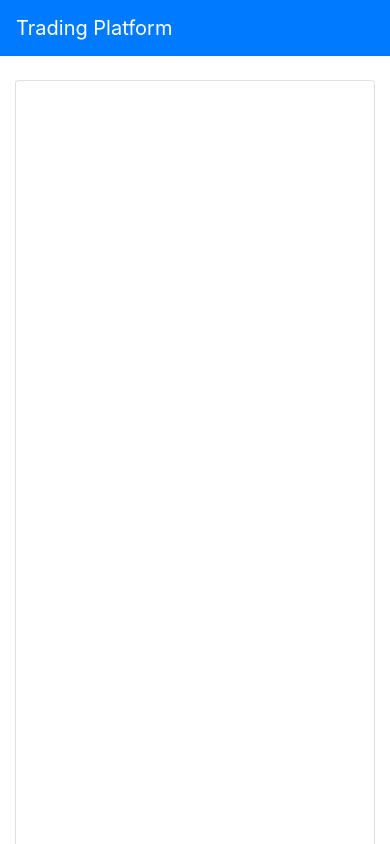
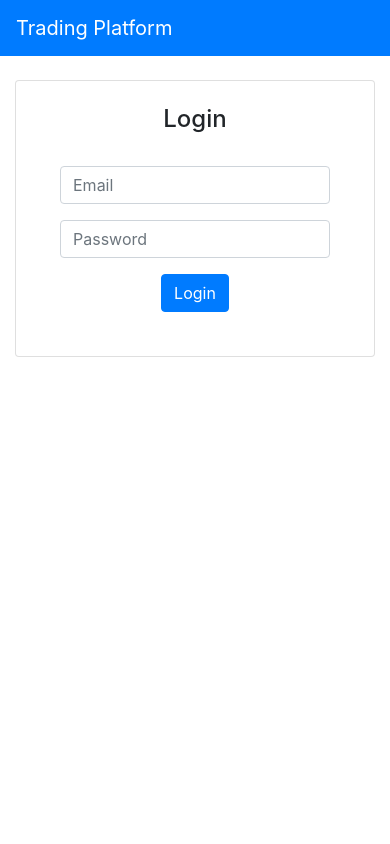
Before and after one commit to mak1910/angular-trading-platform-ui, an Angular app: page / in a window 390 px wide. Shown: the top 844 px of the page. Built offline with nearby package versions, Linux system fonts and the light colour scheme.

Commit message:
Login working, need to figure out signout and routing

```diff
--- a/src/app/app.component.html
+++ b/src/app/app.component.html
@@ -6,4 +6,11 @@
 <div class="mt-4"></div>
 
 <!-- Main Body -->
-<app-home (loginEventEmitter)='loginUser($event)'></app-home>
+<div class="container">
+  <div class="row">
+    <div class="col-md-8"></div>
+    <div class="col-md-4">
+      <app-login (loginEventEmitter)='loginUser($event)'></app-login>
+    </div>
+  </div>
+</div>
--- a/src/app/app.component.ts
+++ b/src/app/app.component.ts
@@ -9,18 +9,14 @@ import { Client } from './models/client';
 
 export class AppComponent implements OnInit {
 
-  title:string;
-  client: Client;
+  title: string = "Trading Platform";
+  client: Client = new Client();
 
-  constructor() {
-    this.title = 'Trading Platform';
-    this.client = new Client();
-  }
-
+  constructor() {}
   ngOnInit(): void {}
 
   loginUser(c: Client): void {
-    console.log("Yayyyyy!!");
+    console.log("User logged in!");
     this.client = c;
   }
 
--- a/src/app/home/home.component.html
+++ /dev/null
@@ -1,21 +0,0 @@
-<div class="container" id="HomeComponent">
-  <div class="row">
-    <div class="col-md-8">
-      <div class="card" style="min-height: 1000px"></div>
-    </div>
-    <div class="col-md-4">
-      <div class="card p-4" id="LoginBox">
-        <h4 class="card-title"> Login </h4>
-        <form class="card-body" id="Signup">
-          <div class="form-group">
-            <input type="email" class="form-control" id="inputEmail" placeholder="Email" [(ngModel)]="email" name="email">
-          </div>
-          <div class="form-group">
-            <input type="password" class="form-control" id="inputPassword" placeholder="Password" [(ngModel)]="password" name="password">
-          </div>
-          <button (click)="loginUser()" class="btn btn-primary">Login</button>
-        </form>
-      </div>
-    </div>
-  </div>
-</div>
--- /dev/null
+++ b/src/app/login/login.component.html
@@ -0,0 +1,12 @@
+<div class="card p-4" id="LoginBox">
+  <h4 class="card-title"> Login </h4>
+  <form class="card-body" id="Signup">
+    <div class="form-group">
+      <input type="email" class="form-control" id="inputEmail" placeholder="Email" [(ngModel)]="email" name="email">
+    </div>
+    <div class="form-group">
+      <input type="password" class="form-control" id="inputPassword" placeholder="Password" [(ngModel)]="password" name="password">
+    </div>
+    <button (click)="loginUser()" class="btn btn-primary">Login</button>
+  </form>
+</div>
```
Also changed, not shown: src/app/app.module.ts (+7 -7 lines), src/app/home/home-routing.module.ts (deleted, +0 -16 lines), src/app/home/home.module.ts (deleted, +0 -16 lines), src/app/login/login.component.ts (renamed from src/app/home/home.component.ts, +8 -8 lines), src/app/login/login.component.css (renamed from src/app/home/home.component.css), 2 other files (tests, documents, lock files or other folders).
